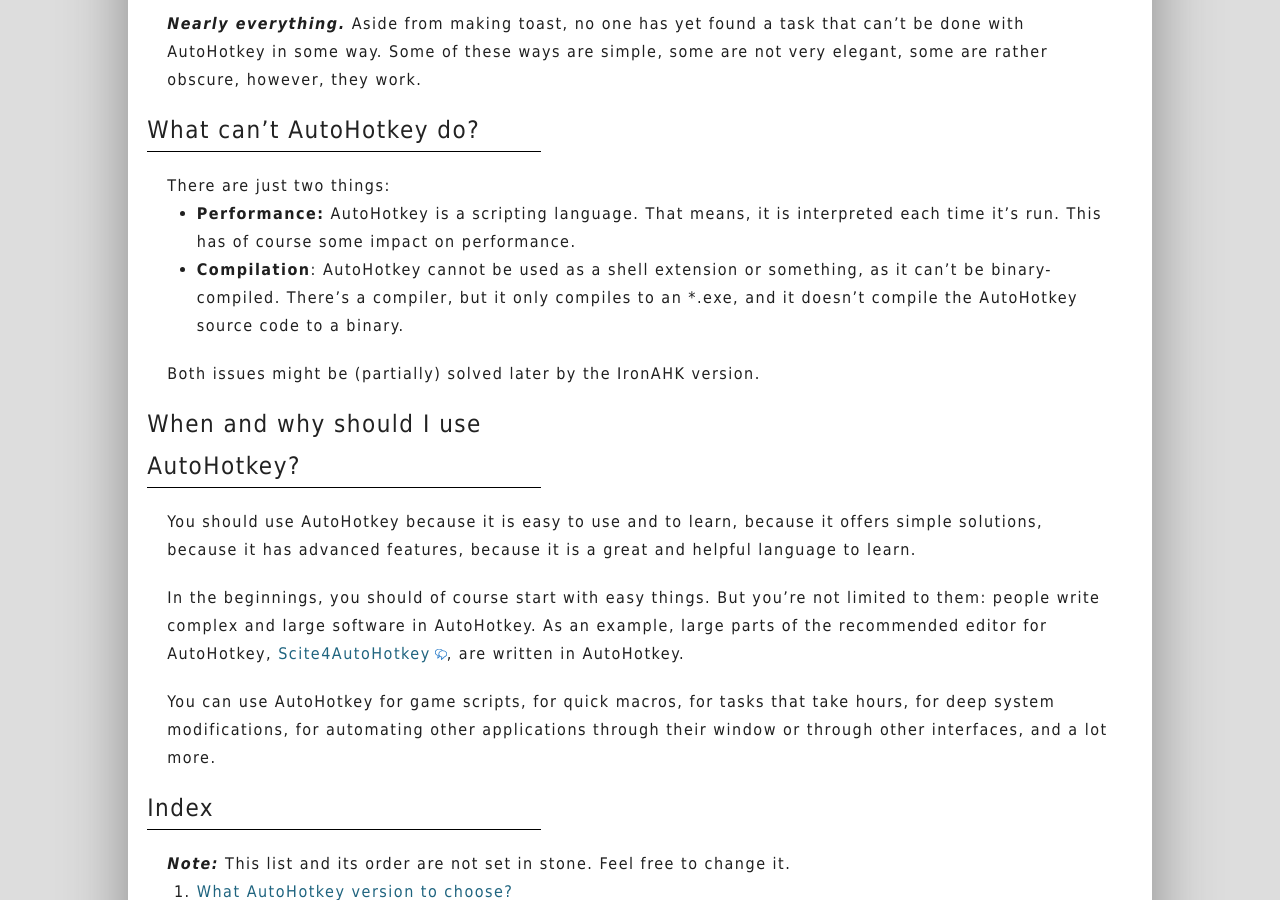
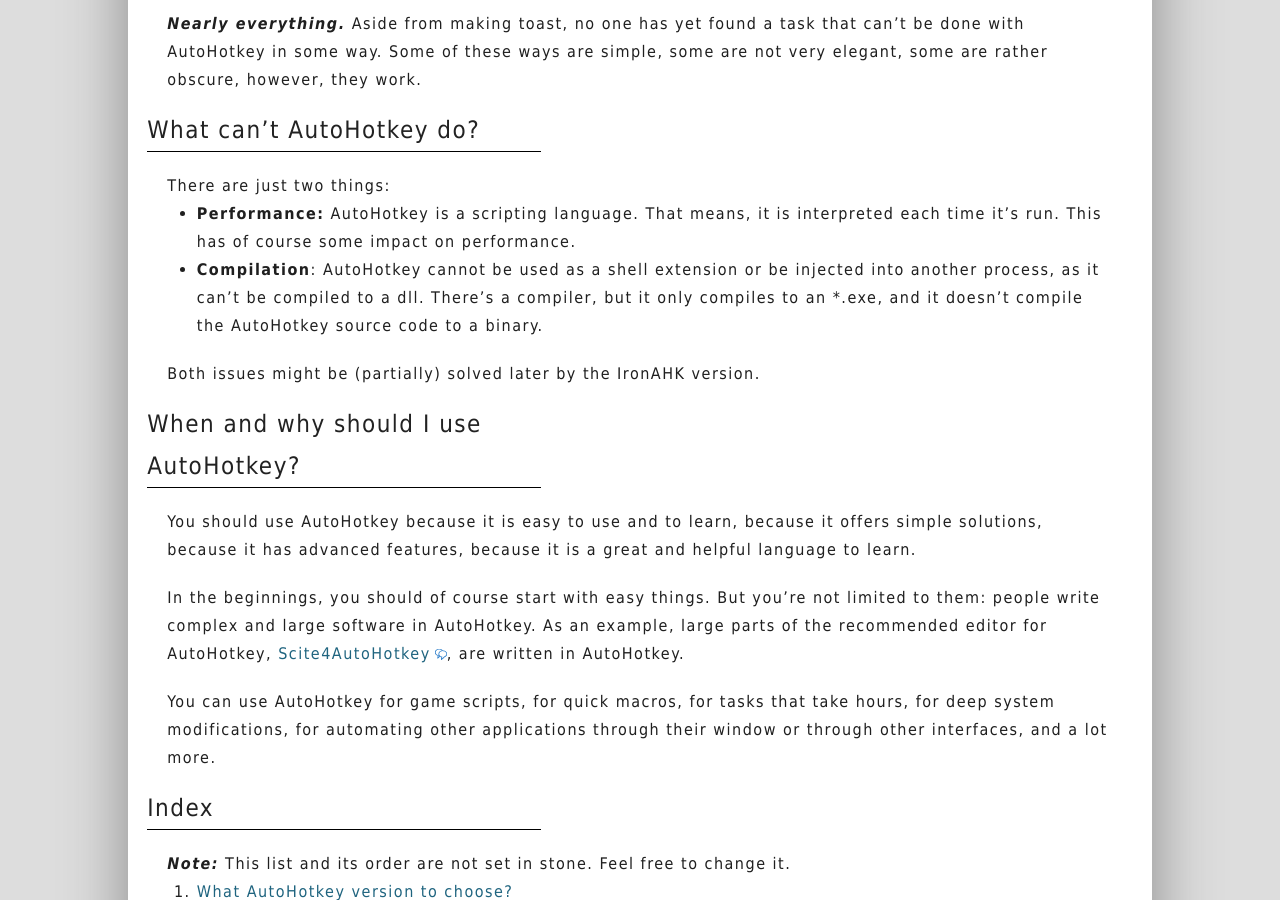
Before and after one commit to maul-esel/ahkbook, a Jekyll site: the page built from en/_posts/2011-10-29-Introduction.markdown, in a window 1280 px wide and 900 px high, scrolled down 567 px. Built offline with Jekyll 4.4.1, drawn with Linux system fonts in a browser that asks for light colours.

Commit message:
small improvement

```diff
--- a/en/_posts/2011-10-29-Introduction.markdown
+++ b/en/_posts/2011-10-29-Introduction.markdown
@@ -21,7 +21,7 @@ AutoHotkey was originally developed by Chris Mallett. Today, there are a lot of
 ## What can't AutoHotkey do?
 There are just two things:
 * **Performance:** AutoHotkey is a scripting language. That means, it is interpreted each time it's run. This has of course some impact on performance.
-* **Compilation**: AutoHotkey cannot be used as a shell extension or something, as it can't be binary-compiled. There's a compiler, but it only compiles to an \*.exe, and it doesn't compile the AutoHotkey source code to a binary.
+* **Compilation**: AutoHotkey cannot be used as a shell extension or be injected into another process, as it can't be compiled to a dll. There's a compiler, but it only compiles to an \*.exe, and it doesn't compile the AutoHotkey source code to a binary.
 
 Both issues might be (partially) solved later by the IronAHK version.
 
```
